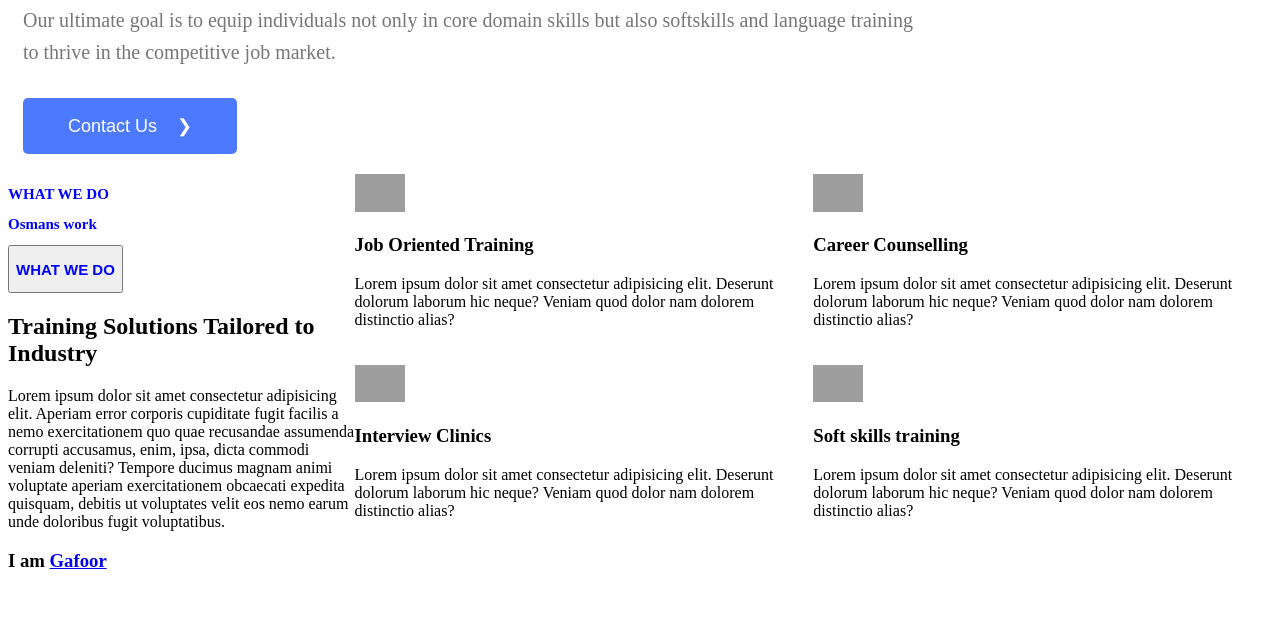
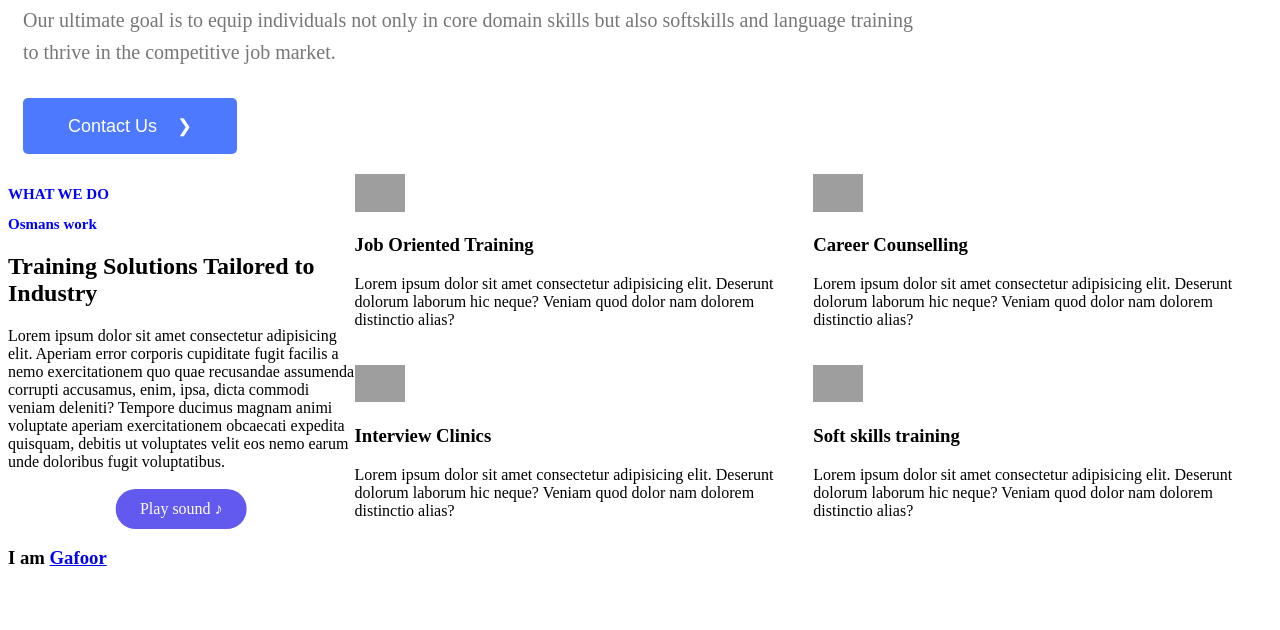
Before and after one commit to ammaarquadri/SD-Hub-Git-Collaboration, a plain HTML site: page SD Hub Page Using Flex/index.html in a window 1280 px wide. Shown: the part 170-800 px from the top of the page. Drawn offline with nearby package versions, Linux system fonts and the light colour scheme; grey boxes are pictures that could not be loaded.

Commit message:
added a button try it

```diff
--- a/SD Hub Page Using Flex/index.html
+++ b/SD Hub Page Using Flex/index.html
@@ -39,14 +39,12 @@
         <div class="a1">
             <h1>WHAT WE DO</h1>
             <h1>Osmans work</h1>
-            <button>
-                <h1>WHAT WE DO</h1>
-            </button>
             <h2>Training Solutions Tailored to Industry</h2>
             <p>Lorem ipsum dolor sit amet consectetur adipisicing elit. Aperiam error corporis cupiditate fugit facilis
                 a nemo exercitationem quo quae recusandae assumenda corrupti accusamus, enim, ipsa, dicta commodi veniam
                 deleniti? Tempore ducimus magnam animi voluptate aperiam exercitationem obcaecati expedita quisquam,
                 debitis ut voluptates velit eos nemo earum unde doloribus fugit voluptatibus.</p>
+            <button class="sound-btn" type="button" aria-label="Play sound effect">Play sound <span aria-hidden="true">&#9834;</span></button>
             <h3>I am <a href="https://youtu.be/WsllF4THOYk?si=8db86ILSO-bqCrhB">Gafoor</a> </h3>
 
         </div>
@@ -136,6 +134,16 @@
             ease: "power2.out"
         }, "-=0.3");
     </script>
+    <audio id="vine-boom" src="../vine-boom.mp3" preload="auto"></audio>
+    <script>
+        const soundButton = document.querySelector(".sound-btn");
+        const vineBoom = document.querySelector("#vine-boom");
+
+        soundButton.addEventListener("click", () => {
+            vineBoom.currentTime = 0;
+            vineBoom.play();
+        });
+    </script>
 
 </body>
 
--- a/SD Hub Page Using Flex/style.css
+++ b/SD Hub Page Using Flex/style.css
@@ -14,12 +14,35 @@
 .a1{
         height: 500px;
         width: 700px;
-        overflow: scroll;
+        overflow-y: auto;
+        overflow-x: hidden;
     }
 
 .a1 h1 {
     font-size: 15px;
     color: blue;
+}
+
+.sound-btn {
+    display: block;
+    margin: 18px 0 18px 50%;
+    transform: translateX(-50%);
+    padding: 11px 24px;
+    border: 0;
+    border-radius: 999px;
+    background: #6259ee;
+    color: #fff;
+    font: inherit;
+    cursor: pointer;
+}
+
+.sound-btn:hover {
+    background: #4d45cf;
+}
+
+.sound-btn:focus-visible {
+    outline: 3px solid #35415f;
+    outline-offset: 3px;
 }
 
 .body {
```
Also changed, not shown: 1 other file.
